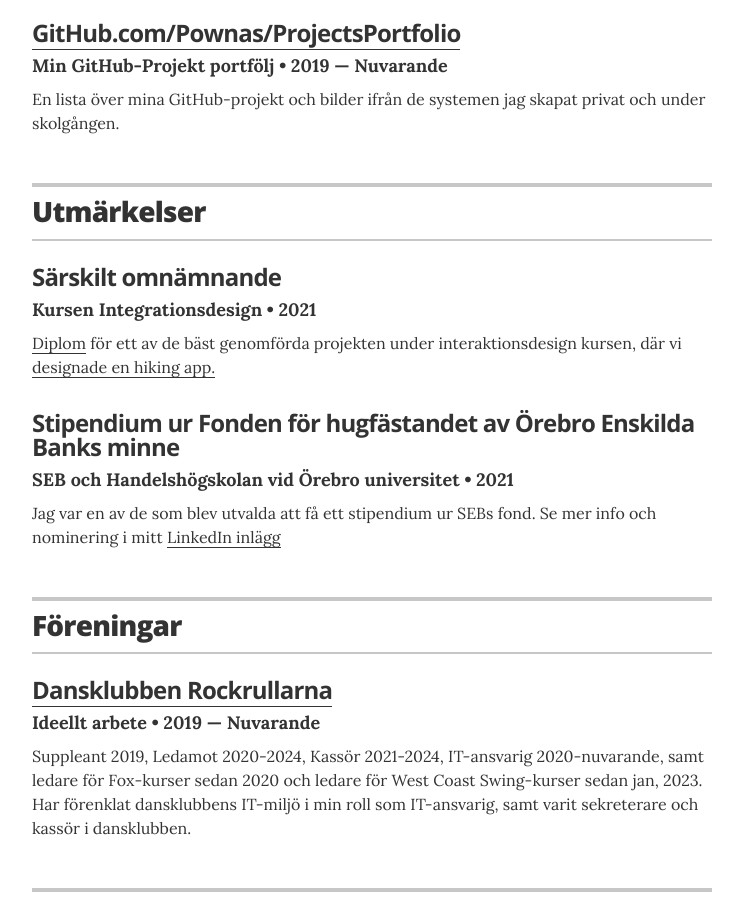
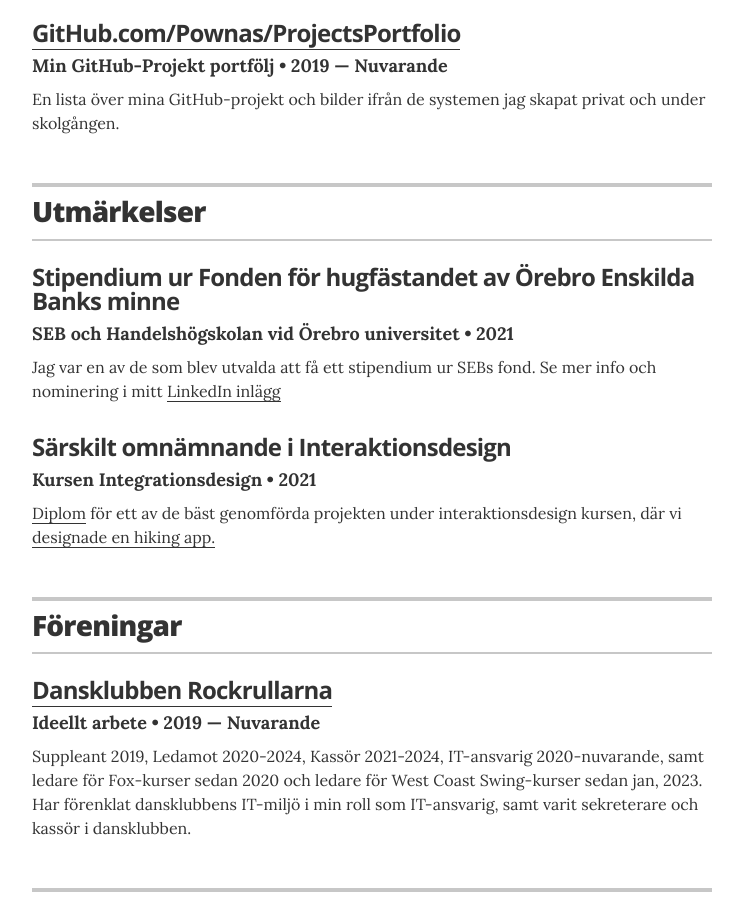
Before and after one commit to pownas/CV, a Jekyll site: the page built from index.html, in a window 1280 px wide and 900 px high, scrolled down 3001 px. Shown: the whole window, without its empty margins (268-1011 px from the left). Built offline with Jekyll 4.4.1, drawn with Linux system fonts in a browser that asks for light colours.

Commit message:
Reorder recognitions in recognitions.yml
Moved the 'Särskilt omnämnande' award entry below the SEB stipendium entry to adjust the order of recognitions. No content changes were made to the entries themselves.

```diff
--- a/_data/recognitions.yml
+++ b/_data/recognitions.yml
@@ -1,14 +1,14 @@
 # Recognitions
-- award: Särskilt omnämnande
-  organization: 'Kursen Integrationsdesign'
-  year: 2021
-  summary: '<a href="https://pownas.se/intyg/VT2021-InteraktionsDesign-Omnamnande.pdf" title="Mitt diplom - Särskilt omnämnande i Interaktionsdesignskursen">Diplom</a> för ett av de bäst genomförda projekten under interaktionsdesign kursen, där vi <a href="https://github.com/pownas/ProjectsPortfolio/blob/main/SchoolProjects/2019HT-2022VT-ORU-Systemvetenskap/2021-06-IK208G-Interaktionsdesign-Penny-Hiking/README.md" title="Information om mobilappen: Penny Hiking, vi skapade i kursen Interaktionsdesign">designade en hiking app.</a>'
-
 - award: 'Stipendium ur Fonden för hugfästandet av Örebro Enskilda Banks minne'
   organization: 'SEB och Handelshögskolan vid Örebro universitet'
   year: 2021
   summary: 'Jag var en av de som blev utvalda att få ett stipendium ur SEBs fond. Se mer info och nominering i mitt <a href="https://www.linkedin.com/posts/jonasarvidson_detgaevrbranu-activity-6877320695337021441-KpaZ"  title="Jonas Arvidson: Idag var jag på stipendium utdelning">LinkedIn inlägg</a>'
 
+- award: 'Särskilt omnämnande i Interaktionsdesign'
+  organization: 'Kursen Integrationsdesign'
+  year: 2021
+  summary: '<a href="https://pownas.se/intyg/VT2021-InteraktionsDesign-Omnamnande.pdf" title="Mitt diplom - Särskilt omnämnande i Interaktionsdesignskursen">Diplom</a> för ett av de bäst genomförda projekten under interaktionsdesign kursen, där vi <a href="https://github.com/pownas/ProjectsPortfolio/blob/main/SchoolProjects/2019HT-2022VT-ORU-Systemvetenskap/2021-06-IK208G-Interaktionsdesign-Penny-Hiking/README.md" title="Information om mobilappen: Penny Hiking, vi skapade i kursen Interaktionsdesign">designade en hiking app.</a>'
+
 #- award: Most Likely To Succeed
   #organization: Springfield High School
   #year: 2004
```
